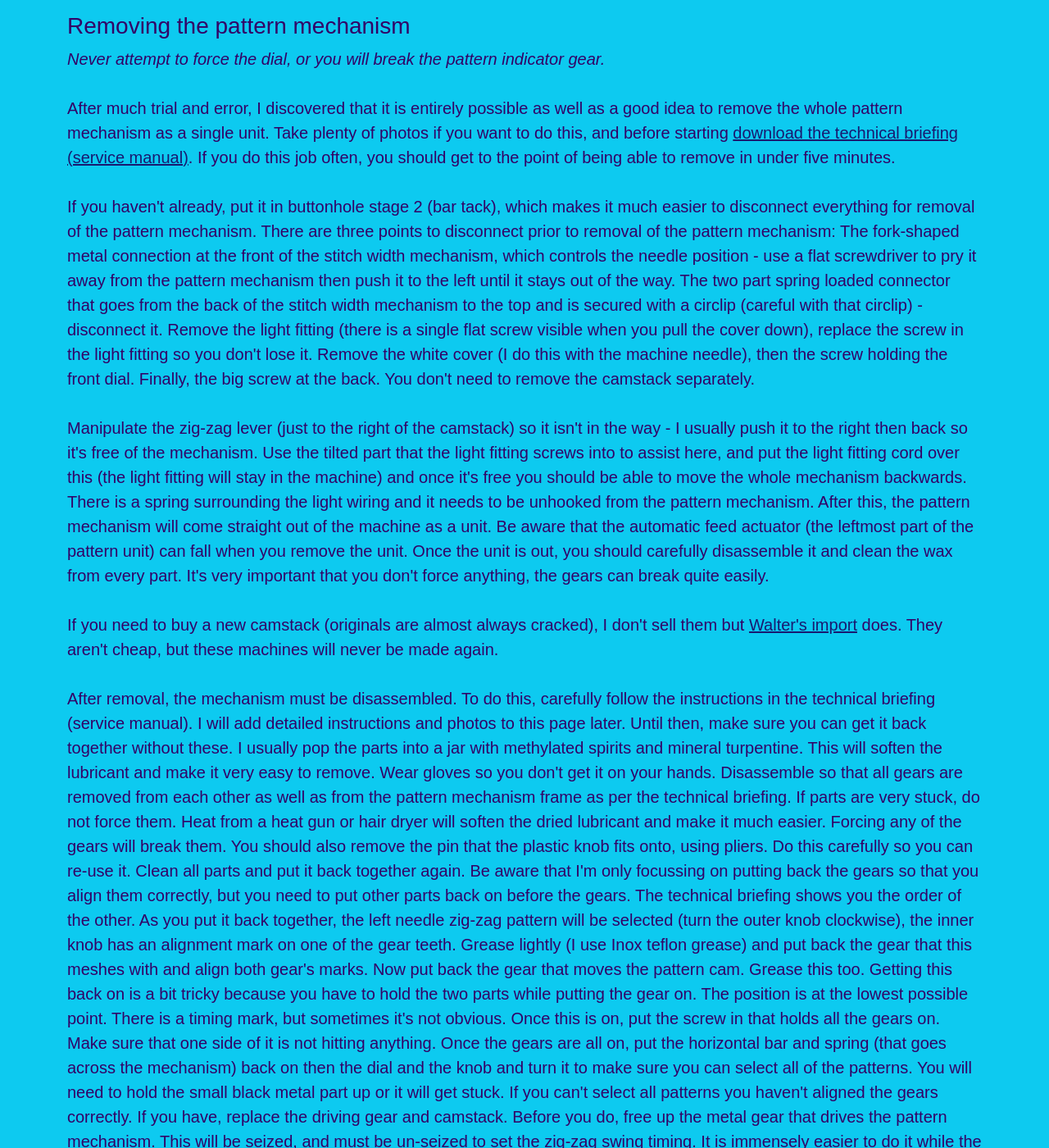
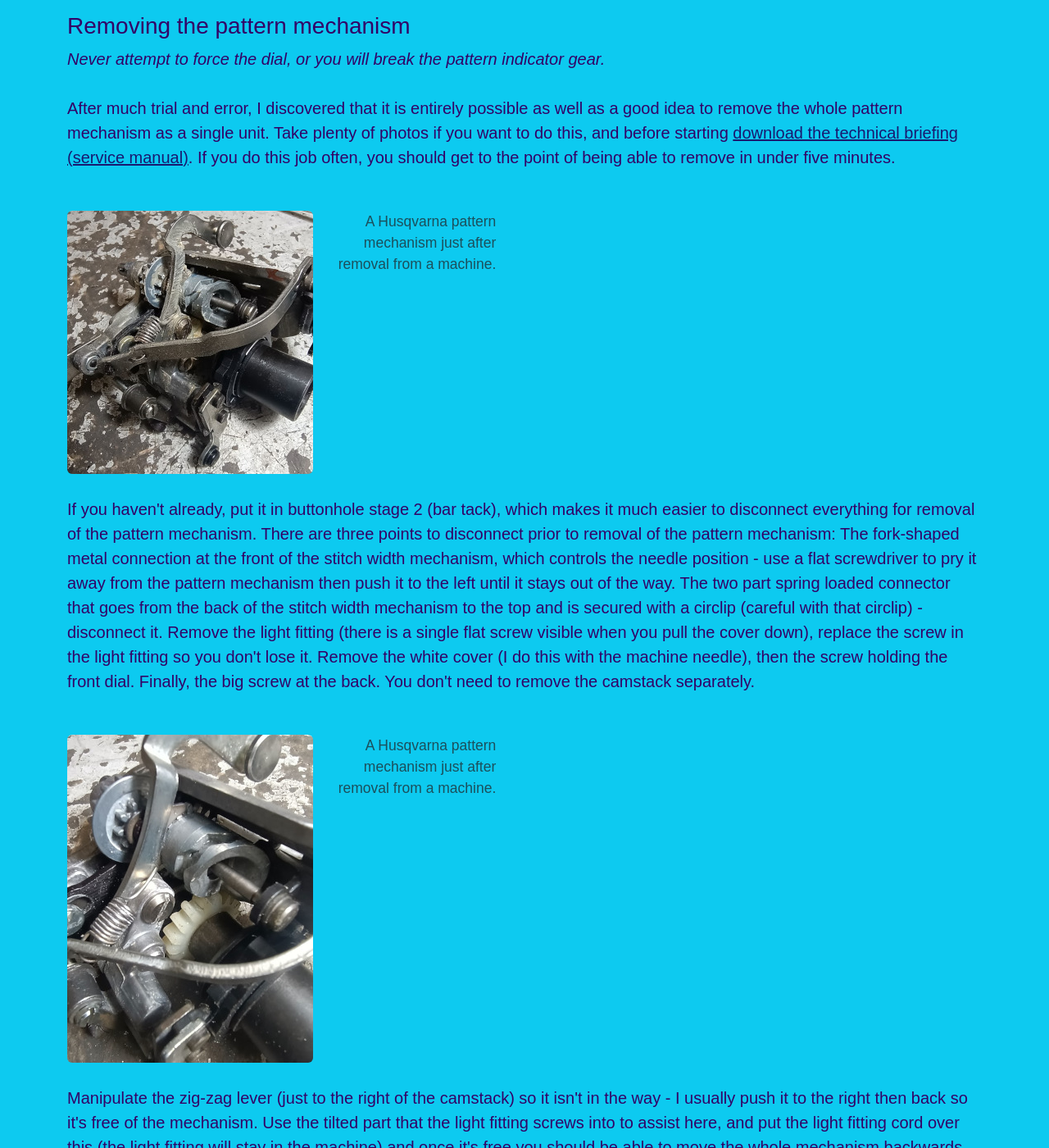
Before and after one commit to manicmike66/mikeandthemechanicals, a Jekyll site: the page built from husqvarna-rebuild.markdown, in a window 1280 px wide and 1400 px high, scrolled down 1457 px. Shown: the whole window at 82% size. Built offline with Jekyll 4.4.1, drawn with Linux system fonts in a browser that asks for light colours; nearby versions of some CDN libraries.

Commit message:
updated d to include b4 and after camstack cleaning images

```diff
--- a/husqvarna-rebuild.markdown
+++ b/husqvarna-rebuild.markdown
@@ -29,9 +29,17 @@ I have only needed to actually remove the stitch width mechanism on a couple of
 <p class="has-large-font">
 After much trial and error, I discovered that it is entirely possible as well as a good idea to remove the whole pattern mechanism as a single unit. Take plenty of photos if you want to do this, and before starting <a href="https://archive.org/details/husqvarna-viking-service-manual-en">download the technical briefing (service manual)</a>. If you do this job often, you should get to the point of being able to remove in under five minutes.
 </p>
+<figure class="figure">
+<img src="assets/images/pattern-b4-sm.jpg" class="figure-img img-fluid rounded float-start" alt="seized pattern mechanism" />
+<figcaption class="figure-caption text-end">A Husqvarna pattern mechanism just after removal from a machine.</figcaption>
+</figure>
 <p class="has-large-font">
 If you haven't already, put it in buttonhole stage 2 (bar tack), which makes it much easier to disconnect everything for removal of the pattern mechanism. There are three points to disconnect prior to removal of the pattern mechanism: The fork-shaped metal connection at the front of the stitch width mechanism, which controls the needle position - use a flat screwdriver to pry it away from the pattern mechanism then push it to the left until it stays out of the way. The two part spring loaded connector that goes from the back of the stitch width mechanism to the top and is secured with a circlip (careful with that circlip) - disconnect it. Remove the light fitting (there is a single flat screw visible when you pull the cover down), replace the screw in the light fitting so you don't lose it. Remove the white cover (I do this with the machine needle), then the screw holding the front dial. Finally, the big screw at the back. You don't need to remove the camstack separately.
 </p>
+<figure class="figure">
+<img src="assets/images/pattern-after-sm.jpg" class="figure-img img-fluid rounded float-start" alt="cleaned and rebuilt pattern mechanism" />
+<figcaption class="figure-caption text-end">A Husqvarna pattern mechanism just after removal from a machine.</figcaption>
+</figure>
 <p class="has-large-font">
 Manipulate the zig-zag lever (just to the right of the camstack) so it isn't in the way - I usually push it to the right then back so it's free of the mechanism. Use the tilted part that the light fitting screws into to assist here, and put the light fitting cord over this (the light fitting will stay in the machine) and once it's free you should be able to move the whole mechanism backwards. There is a spring surrounding the light wiring and it needs to be unhooked from the pattern mechanism. After this, the pattern mechanism will come straight out of the machine as a unit. Be aware that the automatic feed actuator (the leftmost part of the pattern unit) can fall when you remove the unit. Once the unit is out, you should carefully disassemble it and clean the wax from every part. It's very important that you don't force anything, the gears can break quite easily.
 </p>
```
Also changed, not shown: assets/images/pattern-after-sm.jpg (added), assets/images/pattern-after.jpg (added), assets/images/pattern-b4-sm.jpg (added), assets/images/pattern-b4.jpg (added), 1 other file.
